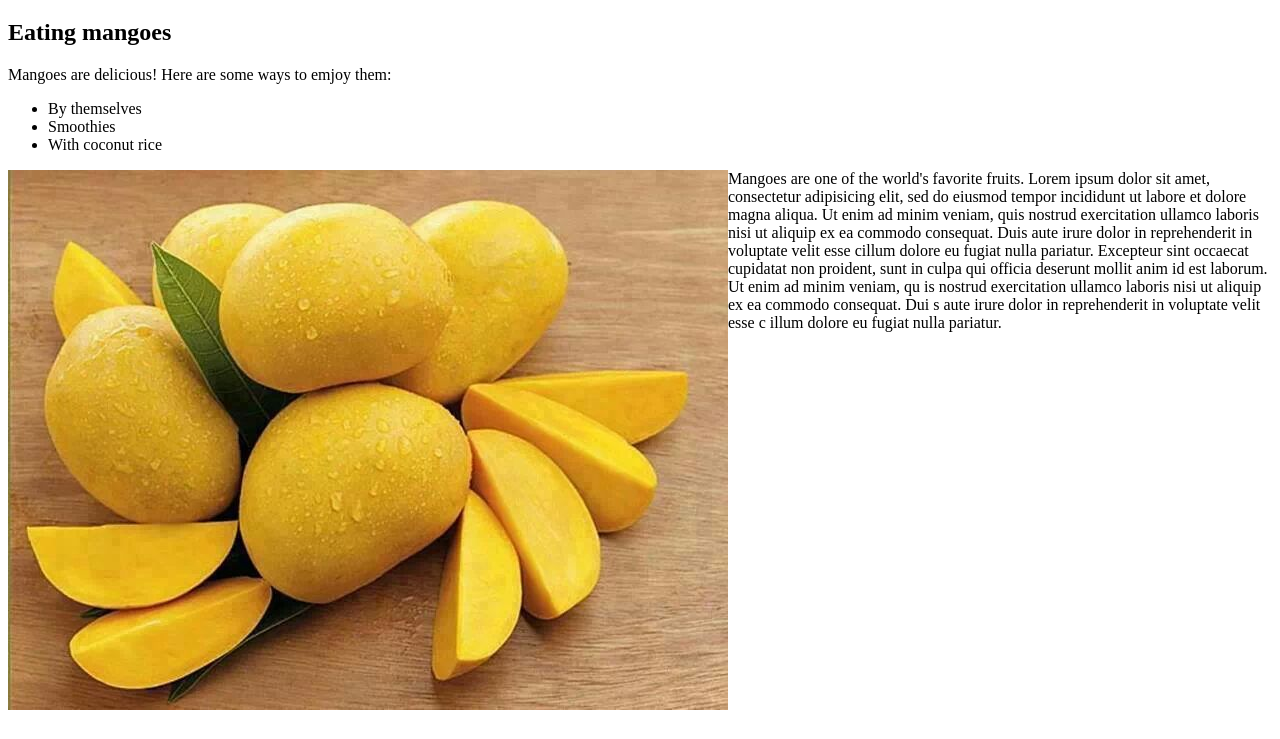
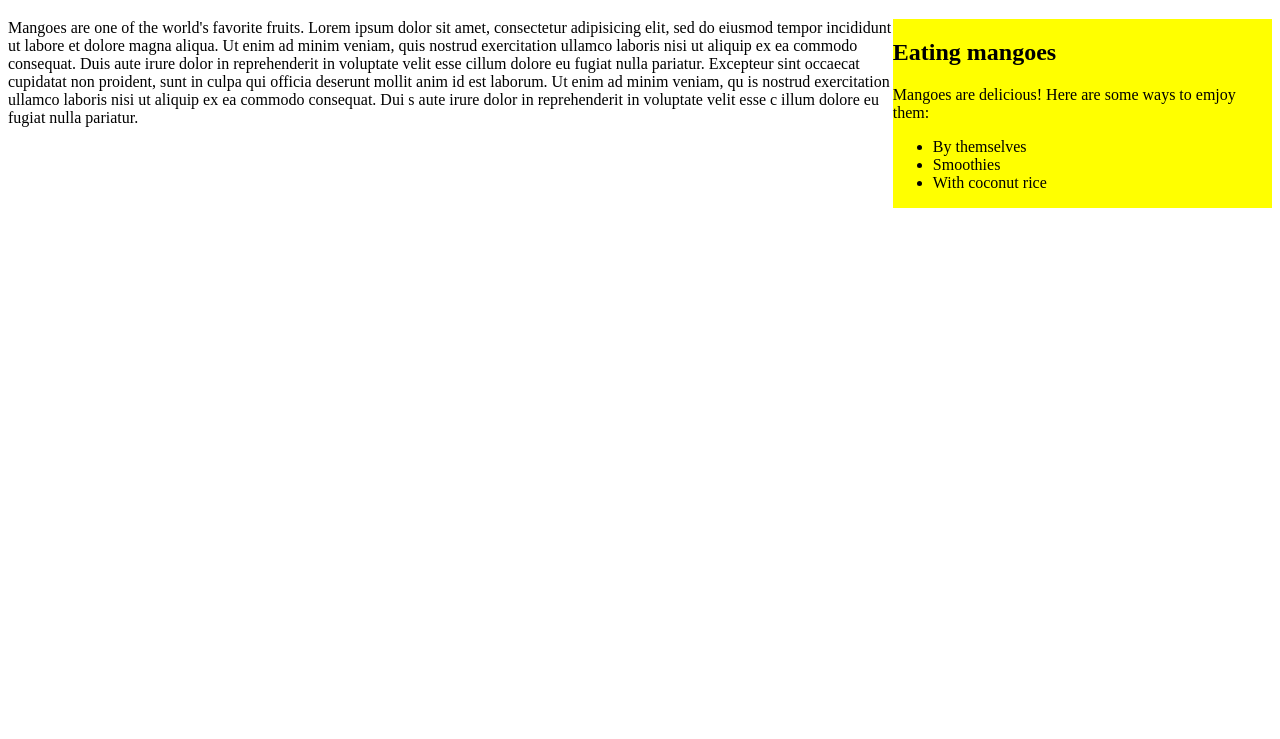
Before and after one commit to geraldokutar/float-practice, a plain HTML site: page index.html in a window 1280 px wide. Shown: the part 61-800 px from the top of the page. Drawn offline with Linux system fonts and the light colour scheme.

Commit message:
Add style to div class (sidebar)

```diff
--- a/css/styles.css
+++ b/css/styles.css
@@ -1,3 +1,8 @@
 img {
   float: left;
 }
+.sidebar {
+  width: 30%;
+  float: right;
+  background-color: yellow;
+}
--- a/index.html
+++ b/index.html
@@ -16,7 +16,7 @@
       </ul>
 
     </div>
-    <img src="img/mango.jpg">
+
     <p>Mangoes are one of the world's favorite fruits. Lorem ipsum dolor sit amet, consectetur adipisicing elit, sed do eiusmod tempor incididunt ut labore et dolore magna aliqua. Ut enim ad minim veniam, quis nostrud exercitation ullamco laboris nisi ut aliquip ex ea commodo consequat. Duis aute irure dolor in reprehenderit in voluptate velit esse cillum dolore eu fugiat nulla pariatur. Excepteur sint occaecat cupidatat non proident, sunt in culpa qui officia deserunt mollit anim id est laborum. Ut enim ad minim veniam, qu
       is nostrud exercitation ullamco laboris
       nisi ut aliquip ex ea commodo consequat. Dui
```
